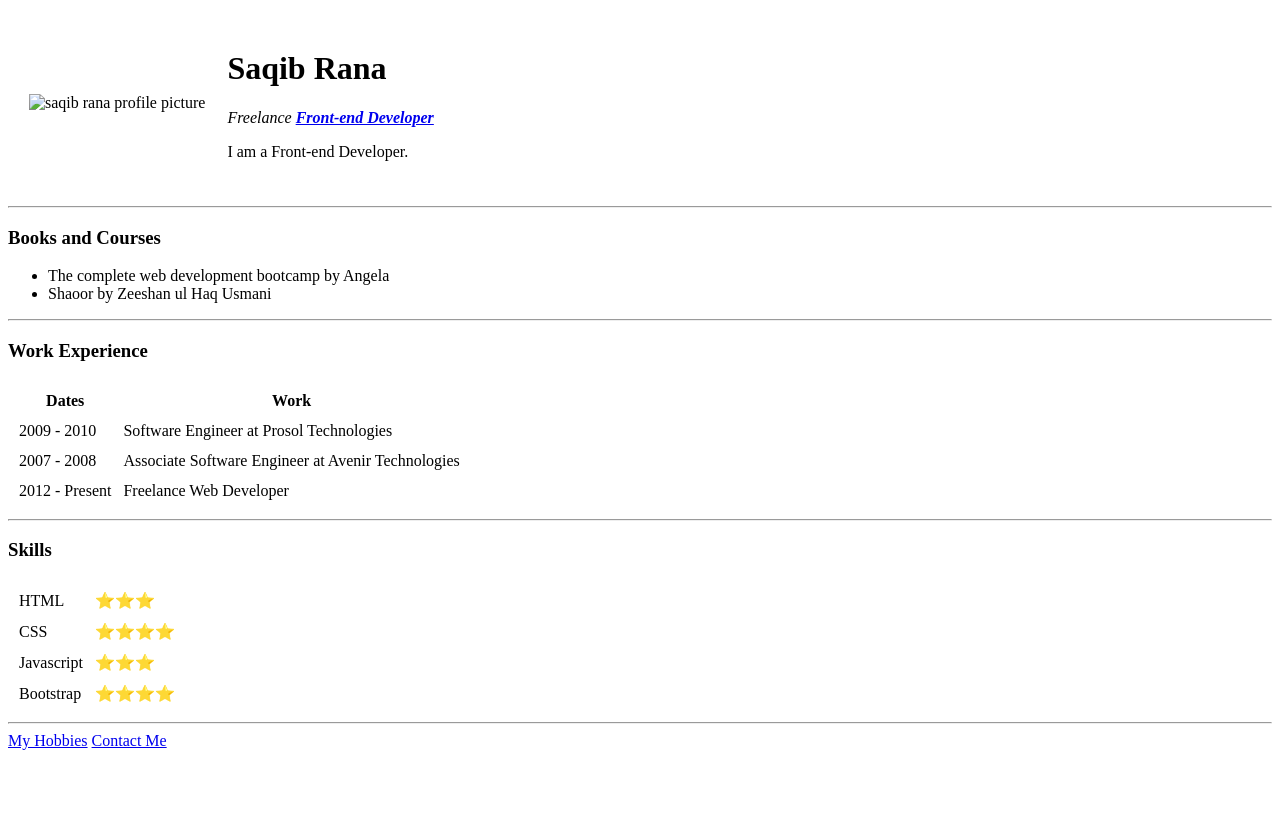
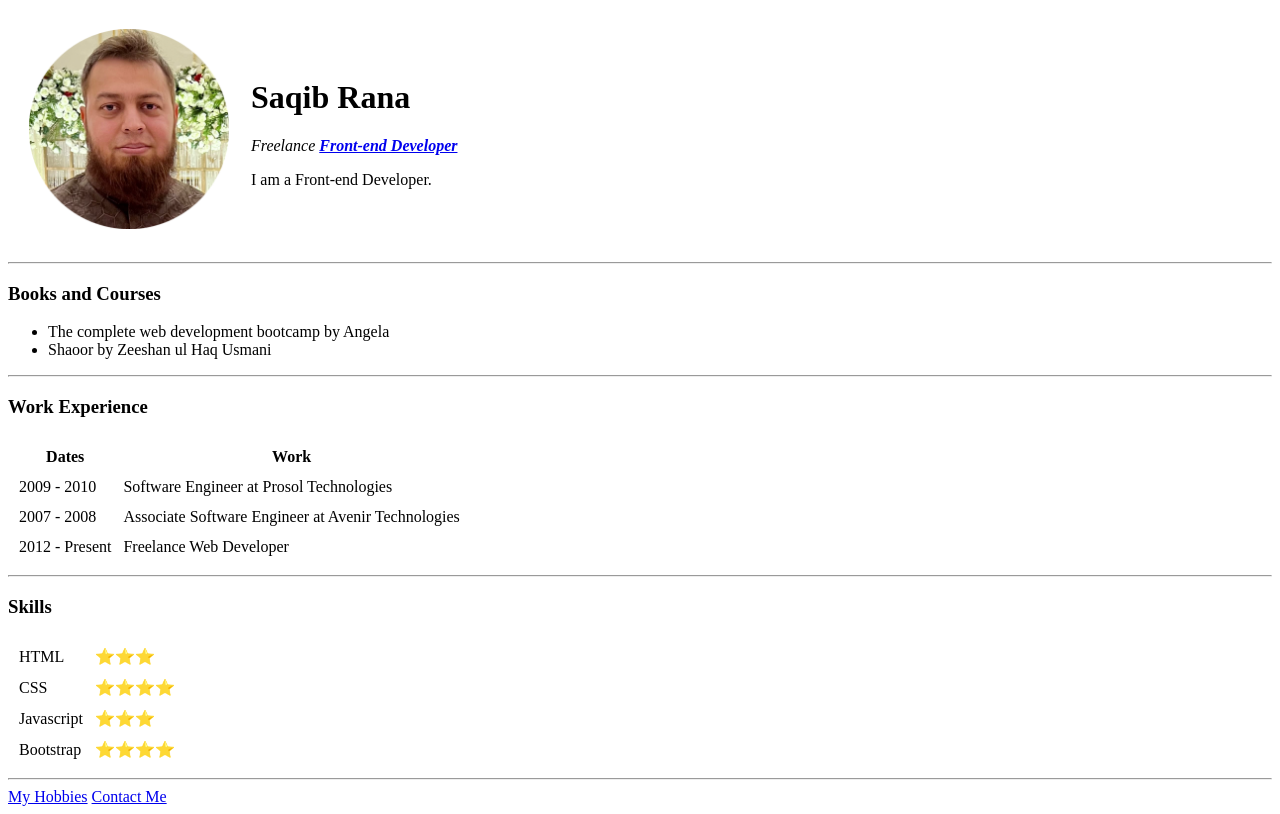
Before and after one commit to saqibrana/cv, a plain HTML site: page index.html in a window 1280 px wide. Drawn offline with Linux system fonts and the light colour scheme; the site is published under a folder, as on GitHub Pages, so addresses that start at the root find nothing.

Commit message:
Fixed the profile image path.

```diff
--- a/index.html
+++ b/index.html
@@ -7,7 +7,7 @@
 <body>
   <table cellspacing="20">
     <tr>
-      <td><img src="/images/profile-pic.png" alt="saqib rana profile picture" width="200" height="200"></td>
+      <td><img src="images/profile-pic.png" alt="saqib rana profile picture" width="200" height="200"></td>
       <td><h1>Saqib Rana</h1>
         <p><em>Freelance <strong><a href="https://www.upwork.com/freelancers/~0135e096aaa8a8fedc">Front-end Developer</a></strong></em></p>
         <p>I am a Front-end Developer.</p>
```
